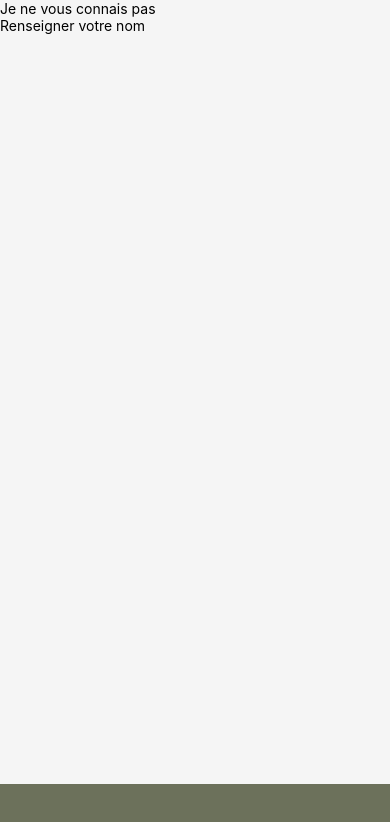
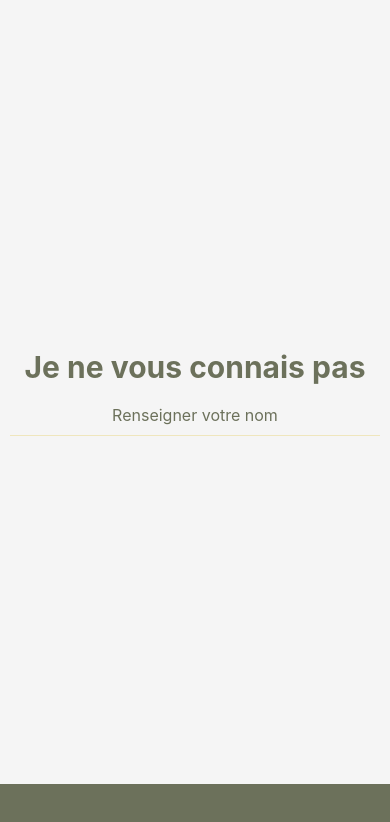
Before and after one commit to Djeg/book-library-native-app, a React Native app: screen / in a window 390 px wide. Shown: the top 822 px of the page. Built offline with nearby package versions, Linux system fonts and the light colour scheme.

Commit message:
Design hello

```diff
--- a/src/Hello.js
+++ b/src/Hello.js
@@ -1,13 +1,13 @@
 import React, { useState } from 'react'
 import { Text, StyleSheet, TextInput, View } from 'react-native';
 
-export const Hello = ({ age, ...restProps}) => {
-  const [ name, setName ] = useState('')
+export const Hello = ({ age, ...restProps }) => {
+  const [name, setName] = useState('')
 
   return (
-    <View>
-      <HelloText name={name} age={age} {...restProps} />
-      <TextInput placeholder="Renseigner votre nom" value={name} onChangeText={setName} />
+    <View style={styleSheet.helloContainer}>
+      <HelloText name={name} age={age} {...restProps} style={styleSheet.title} />
+      <TextInput placeholder="Renseigner votre nom" value={name} onChangeText={setName} style={styleSheet.input} />
     </View>
   )
 }
@@ -35,7 +35,7 @@ const HelloText = ({ name, age, ...restProps }) =>
 
 const HelloText = ({ name, age, ...restProps }) =>
   <Text {...restProps}>
-    { !name ? 'Je ne vous connais pas' : `Bonjour ${name}, ${majorText(age)}` }
+    {!name ? 'Je ne vous connais pas' : `Bonjour ${name}, ${majorText(age)}`}
   </Text>
 
 const majorText = (age) =>
@@ -46,8 +46,30 @@ const majorText = (age) =>
     : "Vous n'êtes pas majeur"
 
 const styleSheet = StyleSheet.create({
-    helloText: {
-        paddingTop: 5,
-        paddingBottom: 5,
-    }
+  helloText: {
+    paddingTop: 5,
+    paddingBottom: 5,
+  },
+  helloContainer: {
+    flex: 1,
+    justifyContent: 'center',
+    paddingLeft: 10,
+    paddingRight: 10,
+    width: '100%'
+  },
+  title: {
+    fontSize: 30,
+    fontWeight: 'bold',
+    textAlign: 'center',
+    color: '#6C715B',
+    marginBottom: 10,
+  },
+  input: {
+    fontSize: 16,
+    textAlign: 'center',
+    color: '#6C715B',
+    padding: 10,
+    borderBottomColor: '#EFE6BD',
+    borderBottomWidth: 1
+  }
 })
--- a/src/Layout.js
+++ b/src/Layout.js
@@ -3,7 +3,7 @@ import { View, StyleSheet } from 'react-native'
 
 export const Layout = ({ children }) =>
   <View style={styles.layout}>
-    <View style={styles.flexOne}>{children}</View>
+    <View style={[styles.flexOne, styles.centeredContent]}>{children}</View>
     <View style={[styles.menu, styles.flexOne]}></View>
   </View>
 
@@ -18,5 +18,9 @@ const styles = StyleSheet.create({
   },
   flexOne: {
     flex: 1
+  },
+  centeredContent: {
+    alignItems: 'center',
+    justifyContent: 'center'
   }
 })
```
